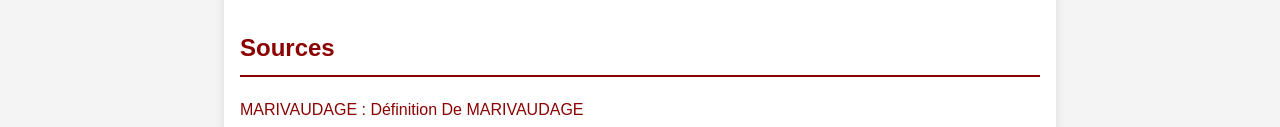
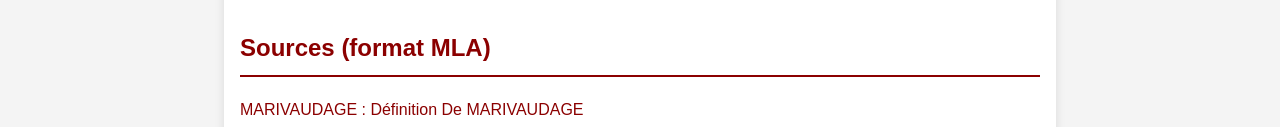
Before and after one commit to timotheeMM/marivaux, a plain HTML site: page index.html in a window 1280 px wide. Shown: the part 1623-1750 px from the top of the page. Drawn offline with Linux system fonts and the light colour scheme.

Commit message:
update index.html

```diff
--- a/index.html
+++ b/index.html
@@ -36,7 +36,7 @@
             <p>Aujourd'hui, Marivaux est une référence de la littérature française et dont les œuvres sont couramment étudiées du collège à l'enseignement supérieur. Cela est en partie dû à sa plume accessible à beaucoup, qui a séduit un large public. Son héritage littéraire perdure, inspirant de nombreux auteur contemporains comme Jean Anouilh et contribuant à la richesse du patrimoine littéraire français.</p>
         </section>
         <section>
-            <h2>Sources</h2>
+            <h2>Sources (format MLA)</h2>
             <ul>
                 <li><a href="https://www.cnrtl.fr/definition/marivaudage">MARIVAUDAGE : Définition De MARIVAUDAGE</a></li>
                 <li><a href="https://www.toupie.org/Biographies/Marivaux.htm">Courte Biographie De Marivaux</a></li>
```
